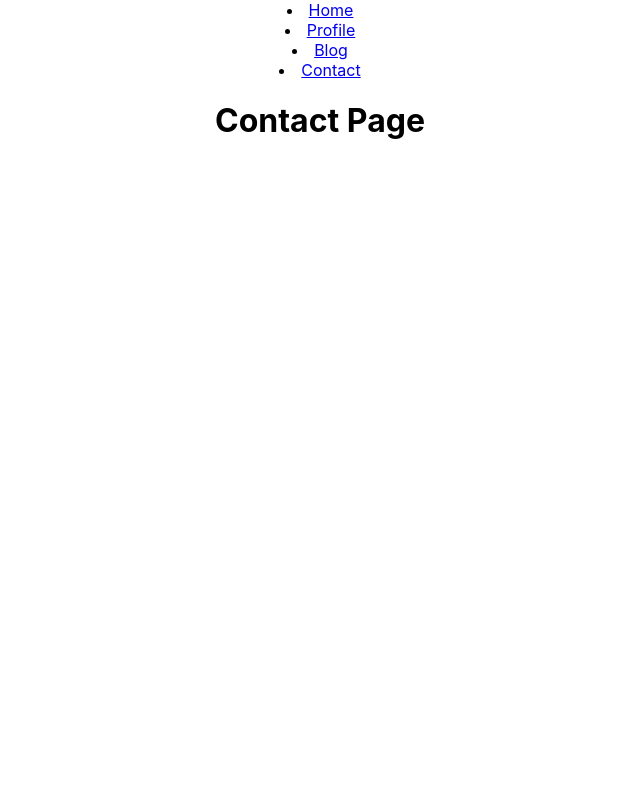
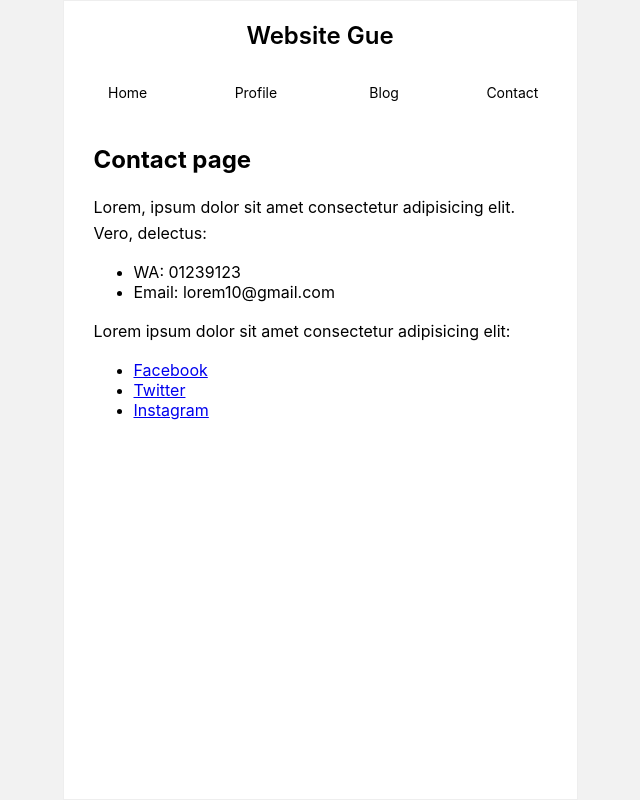
Before and after one commit to daverussell13/multipage-react, a React (Create React App) app: page /contact in a window 1280 px wide. Shown: the whole page, without its empty margins (320-960 px from the left). Built offline with nearby package versions, Linux system fonts and the light colour scheme.

Commit message:
add Blog functionality

```diff
--- a/src/App.css
+++ b/src/App.css
@@ -1,38 +1,95 @@
-.App {
-  text-align: center;
+* {
+  box-sizing: border-box;
 }
 
-.App-logo {
-  height: 40vmin;
-  pointer-events: none;
+.app {
+  width: 515px;
+  margin: 0 auto;
+  background-color: #fff;
+  border: 1px solid #eee;
+  min-height: 100vh;
 }
 
-@media (prefers-reduced-motion: no-preference) {
-  .App-logo {
-    animation: App-logo-spin infinite 20s linear;
+@media (max-width: 515px) {
+  .app {
+    width: 100%;
   }
 }
 
-.App-header {
-  background-color: #282c34;
-  min-height: 100vh;
-  display: flex;
-  flex-direction: column;
-  align-items: center;
-  justify-content: center;
-  font-size: calc(10px + 2vmin);
-  color: white;
+.brand {
+  text-align: center;
+  font-size: 24px;
+  font-weight: 600;
+  padding: 20px 0;
 }
 
-.App-link {
-  color: #61dafb;
+.nav {
+  display: flex;
 }
 
-@keyframes App-logo-spin {
-  from {
-    transform: rotate(0deg);
-  }
-  to {
-    transform: rotate(360deg);
-  }
+.nav-item {
+  display: inline-block;
+  flex: 1 1 0;
+  text-align: center;
+  padding: 14px 0;
+  color: #000;
+  text-decoration: none;
+  font-size: 14px;
 }
+
+.section {
+  padding: 30px;
+}
+
+.section-title {
+  margin-top: 0;
+}
+
+.section-description {
+  line-height: 26px;
+}
+
+.articles {
+  border-top: 1px solid #eee;
+}
+
+.article {
+  border-bottom: 1px solid #eee;
+  padding: 20px 0;
+}
+
+.article-detail {
+  border-bottom: 1px solid #eee;
+}
+
+.article-title {
+  margin-top: 0;
+}
+
+.article-title a {
+  color: #000;
+  text-decoration: none;
+}
+
+.article-title a:hover {
+  color: blue;
+}
+
+.article-time {
+  color: #999;
+  font-size: 12px;
+}
+
+.article-image {
+  max-width: 100%;
+  margin: 20px 0;
+}
+
+.article-summary {
+  line-height: 26px;
+  margin-top: 0;
+}
+
+.article-source {
+  color: #999;
+}
--- a/src/App.js
+++ b/src/App.js
@@ -5,28 +5,31 @@ import Blog from "./pages/Blog";
 import Contact from "./pages/Contact";
 
 import "./App.css";
+import BlogDetail from "./pages/BlogDetail";
 
 const App = () => {
   return (
-    <div className="App">
-      <nav>
-        <li>
-          <Link to="/">Home</Link>
-        </li>
-        <li>
-          <Link to="/">Profile</Link>
-        </li>
-        <li>
-          <Link to="/">Blog</Link>
-        </li>
-        <li>
-          <Link to="/">Contact</Link>
-        </li>
+    <div className="app">
+      <div className="brand">Website Gue</div>
+      <nav className="nav">
+        <Link to="/" className="nav-item">
+          Home
+        </Link>
+        <Link to="/profile" className="nav-item">
+          Profile
+        </Link>
+        <Link to="/blog" className="nav-item">
+          Blog
+        </Link>
+        <Link to="/contact" className="nav-item">
+          Contact
+        </Link>
       </nav>
       <Routes>
         <Route path="/" element={<Home />} />
         <Route path="profile" element={<Profile />} />
         <Route path="blog" element={<Blog />} />
+        <Route path="blog/:id" element={<BlogDetail />} />
         <Route path="contact" element={<Contact />} />
       </Routes>
     </div>
--- a/src/index.css
+++ b/src/index.css
@@ -1,4 +1,5 @@
 body {
+  background-color: #f2f2f2;
   margin: 0;
   font-family: -apple-system, BlinkMacSystemFont, 'Segoe UI', 'Roboto', 'Oxygen',
     'Ubuntu', 'Cantarell', 'Fira Sans', 'Droid Sans', 'Helvetica Neue',
--- a/src/pages/Blog.js
+++ b/src/pages/Blog.js
@@ -1,5 +1,46 @@
+import { useEffect, useState } from "react";
+import { Link } from "react-router-dom";
+
 const Blog = () => {
-  return <h1>Blog Page</h1>;
+  const [articles, setArticles] = useState([]);
+  const [loading, setLoading] = useState(true);
+
+  const getArticle = async () => {
+    const request = await fetch(
+      "https://api.spaceflightnewsapi.net/v3/articles"
+    );
+    const response = await request.json();
+    setArticles(response);
+    setLoading(false);
+  };
+
+  useEffect(() => getArticle(), []);
+
+  return (
+    <section className="section">
+      <h1 className="section-title">Blog</h1>
+      <p className="section-description">
+        Lorem ipsum dolor, sit amet consectetur adipisicing elit. Assumenda,
+        nam! :
+      </p>
+      {loading ? (
+        <i>Loading articles...</i>
+      ) : (
+        <div className="articles">
+          {articles.map((article) => (
+            <article key={article.id} className="article">
+              <h2 className="article-title">
+                <Link to={`/blog/${article.id}`}>{article.title}</Link>
+              </h2>
+              <time className="article-time">
+                {new Date(article.publishedAt).toLocaleDateString()}
+              </time>
+            </article>
+          ))}
+        </div>
+      )}
+    </section>
+  );
 };
 
 export default Blog;
--- /dev/null
+++ b/src/pages/BlogDetail.js
@@ -0,0 +1,55 @@
+import { useEffect, useState } from "react";
+import { useParams } from "react-router-dom";
+
+const BlogDetail = () => {
+  const [article, setArticle] = useState({});
+  const [loading, setLoading] = useState(true);
+  const [notFound, setNotFound] = useState(false);
+
+  const { id } = useParams();
+
+  const getArticle = async () => {
+    const request = await fetch(
+      `https://api.spaceflightnewsapi.net/v3/articles/${id}`
+    );
+    if (!request.ok) return setNotFound(true);
+    const response = await request.json();
+    setArticle(response);
+    setLoading(false);
+  };
+
+  useEffect(() => getArticle(), [id]);
+
+  if (notFound) {
+    return <h1>Artikel tidak ditemukan :(</h1>;
+  }
+
+  return (
+    <section className="section">
+      {loading ? (
+        <i>Loading article...</i>
+      ) : (
+        <article className="article-detail">
+          <h1 className="article-title">{article.title}</h1>
+          <time className="article-time">
+            {new Date(article.publishedAt).toLocaleDateString()}
+          </time>
+          <img
+            src={article.imageUrl}
+            alt={article.title}
+            className="article-image"
+          />
+          <p className="article-summary">{article.summary}</p>
+          <p className="article-source">
+            Source:{" "}
+            <a href={article.url} target="_blank" rel="noreferrer">
+              {article.newsSite}
+            </a>
+          </p>
+        </article>
+      )}
+    </section>
+  );
+};
+
+export default BlogDetail;
--- a/src/pages/Contact.js
+++ b/src/pages/Contact.js
@@ -1,5 +1,31 @@
 const Contact = () => {
-  return <h1>Contact Page</h1>;
+  return (
+    <section className="section">
+      <h1 className="section-title">Contact page</h1>
+      <p className="section-description">
+        Lorem, ipsum dolor sit amet consectetur adipisicing elit. Vero,
+        delectus:
+      </p>
+      <ul>
+        <li>WA: 01239123</li>
+        <li>Email: lorem10@gmail.com</li>
+      </ul>
+      <p className="section-description">
+        Lorem ipsum dolor sit amet consectetur adipisicing elit:
+      </p>
+      <ul>
+        <li>
+          <a href="https://facebook.com">Facebook</a>
+        </li>
+        <li>
+          <a href="https://twitter.com">Twitter</a>
+        </li>
+        <li>
+          <a href="https://instagram.com">Instagram</a>
+        </li>
+      </ul>
+    </section>
+  );
 };
 
 export default Contact;
--- a/src/pages/Home.js
+++ b/src/pages/Home.js
@@ -1,5 +1,17 @@
 const Home = () => {
-  return <h1>Home Page</h1>;
+  return (
+    <section className="section">
+      <h1 className="section-title">Selamat datang di website saya</h1>
+      <p className="section-description">
+        Lorem ipsum dolor sit, amet consectetur adipisicing elit. Mollitia,
+        magni ipsa. Odit non laboriosam hic perferendis modi quibusdam dolores
+        dolore expedita ratione rerum distinctio maxime ea dignissimos porro ut
+        unde enim laborum, repellat suscipit voluptates amet quis. Itaque
+        veritatis ipsum illum doloribus necessitatibus molestias beatae delectus
+        quo. Amet, qui reiciendis?
+      </p>
+    </section>
+  );
 };
 
 export default Home;
--- a/src/pages/Profile.js
+++ b/src/pages/Profile.js
@@ -1,5 +1,17 @@
 const Profile = () => {
-  return <h1>Profile Page</h1>;
+  return (
+    <section className="section">
+      <h1 className="section-title">Profile</h1>
+      <p className="section-description">
+        Lorem ipsum dolor sit amet consectetur adipisicing elit. Nemo, maxime
+        laborum ratione expedita, iusto itaque consequatur perspiciatis voluptas
+        exercitationem minus aperiam nulla assumenda dolor impedit sapiente
+        libero facilis in, consectetur inventore voluptatum earum! Corrupti
+        voluptatum possimus dolor culpa, dolores autem voluptas assumenda, alias
+        qui voluptate mollitia distinctio voluptates libero dignissimos!
+      </p>
+    </section>
+  );
 };
 
 export default Profile;
```
